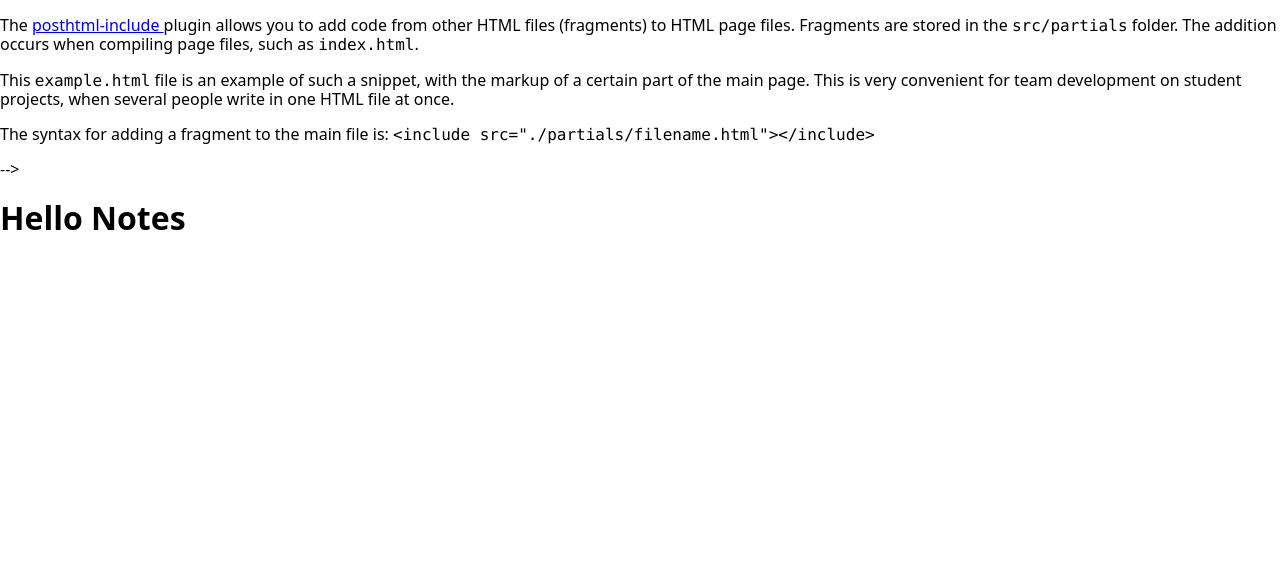
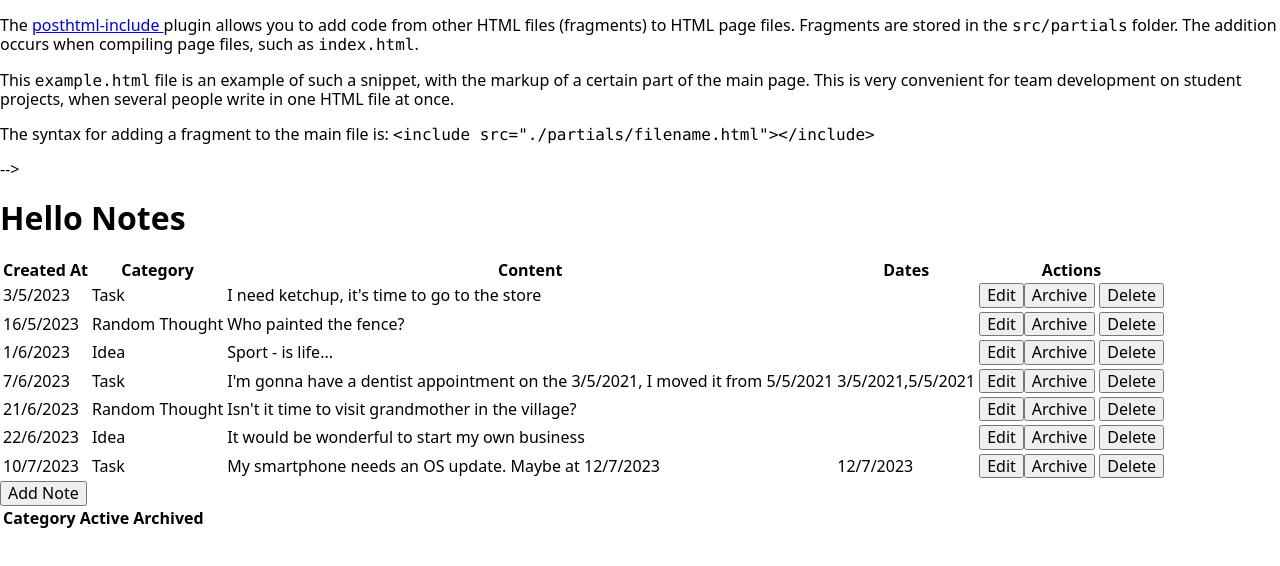
Before and after one commit to aleksandrchuyko/rad-homework-js, a website built with Parcel: page src/index.html in a window 1280 px wide. Built offline with nearby package versions, Linux system fonts and the light colour scheme.

Commit message:
render func
-render the note list
-count statistic by categories

```diff
--- /dev/null
+++ b/src/data/categories.json
@@ -0,0 +1 @@
+["Random Thought", "Task", "Idea"]
--- a/src/index.js
+++ b/src/index.js
@@ -1,5 +1,10 @@
 import initNotes from './data/notes.json';
+import initCategories from './data/categories.json';
+import { render } from './js/render';
 
 const notes = [...initNotes];
+const categories = [...initCategories];
 
-console.log(notes);
+import './js/handlers';
+
+render(notes, categories);
--- a/src/js/render.js
+++ b/src/js/render.js
@@ -0,0 +1,30 @@
+import { countCategories } from './utils/countCategories';
+
+const noteList = document.querySelector('.noteList');
+
+export const render = notes => {
+	let notesMarkup = notes.reduce((acc, note) => {
+		if (note.active !== true) {
+			return acc;
+		}
+    return (acc += `<tr>
+            <td>${note.createdAt}</td>
+            <td>${note.category}</td>
+            <td>${note.content}</td>
+            <td>${note.dates}</td>
+            <td>
+              <button type="button" class="edit-btn" data-id="${note.id}">
+                Edit
+              </button><button type="button" class="archive-btn" data-id="${note.id}">
+                Archive
+              </button>
+              <button type="button" class="delete-btn" data-id="${note.id}">
+                Delete
+              </button>
+            </td>
+          </tr>`);
+  }, ``);
+
+	noteList.innerHTML = notesMarkup;
+	console.log(countCategories(notes));
+};
--- /dev/null
+++ b/src/js/utils/countCategories.js
@@ -0,0 +1,21 @@
+export const countCategories = (notes) => {
+  return notes.reduce((acc, item) => {
+    let categoryIndex = acc.findIndex(
+      inner => inner.name === item.category
+    );
+    if (categoryIndex > -1) {
+      if (item.active) {
+        acc[categoryIndex].active += 1;
+      } else {
+        acc[categoryIndex].archived += 1;
+      }
+    } else {
+      if (item.active) {
+        acc = [...acc, { name: item.category, active: 1, archived: 0 }];
+      } else {
+        acc = [...acc, { name: item.category, active: 0, archived: 1 }];
+      }
+    }
+    return acc;
+  }, []);
+};
--- a/src/partials/main.html
+++ b/src/partials/main.html
@@ -1,7 +1,31 @@
 <main>
   <div class="container">
     <h1>Hello Notes</h1>
-    <div class="notes"></div>
+    <div class="notes">
+      <table>
+        <thead>
+          <tr>
+            <th>Created At</th>
+            <th>Category</th>
+            <th>Content</th>
+            <th>Dates</th>
+            <th>Actions</th>
+          </tr>
+        </thead>
+        <tbody class="noteList"></tbody>
+      </table>
+      <button type="button" class="add-note">Add Note</button>
+      <table>
+        <thead>
+          <tr>
+            <th>Category</th>
+            <th>Active</th>
+            <th>Archived</th>
+          </tr>
+        </thead>
+        <tbody class="statistic"></tbody>
+      </table>
+    </div>
     <div class="categories"></div>
   </div>
 </main>
```
